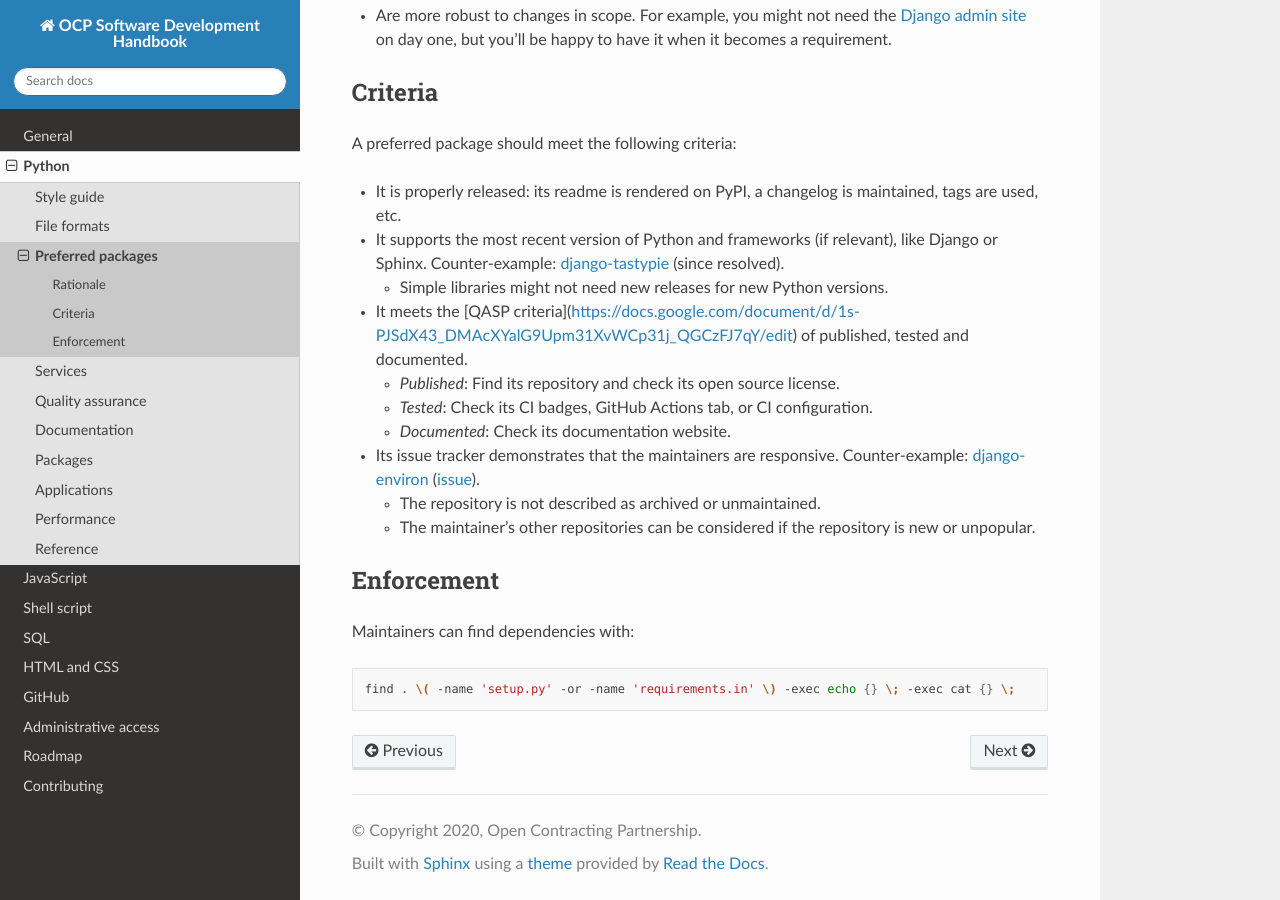
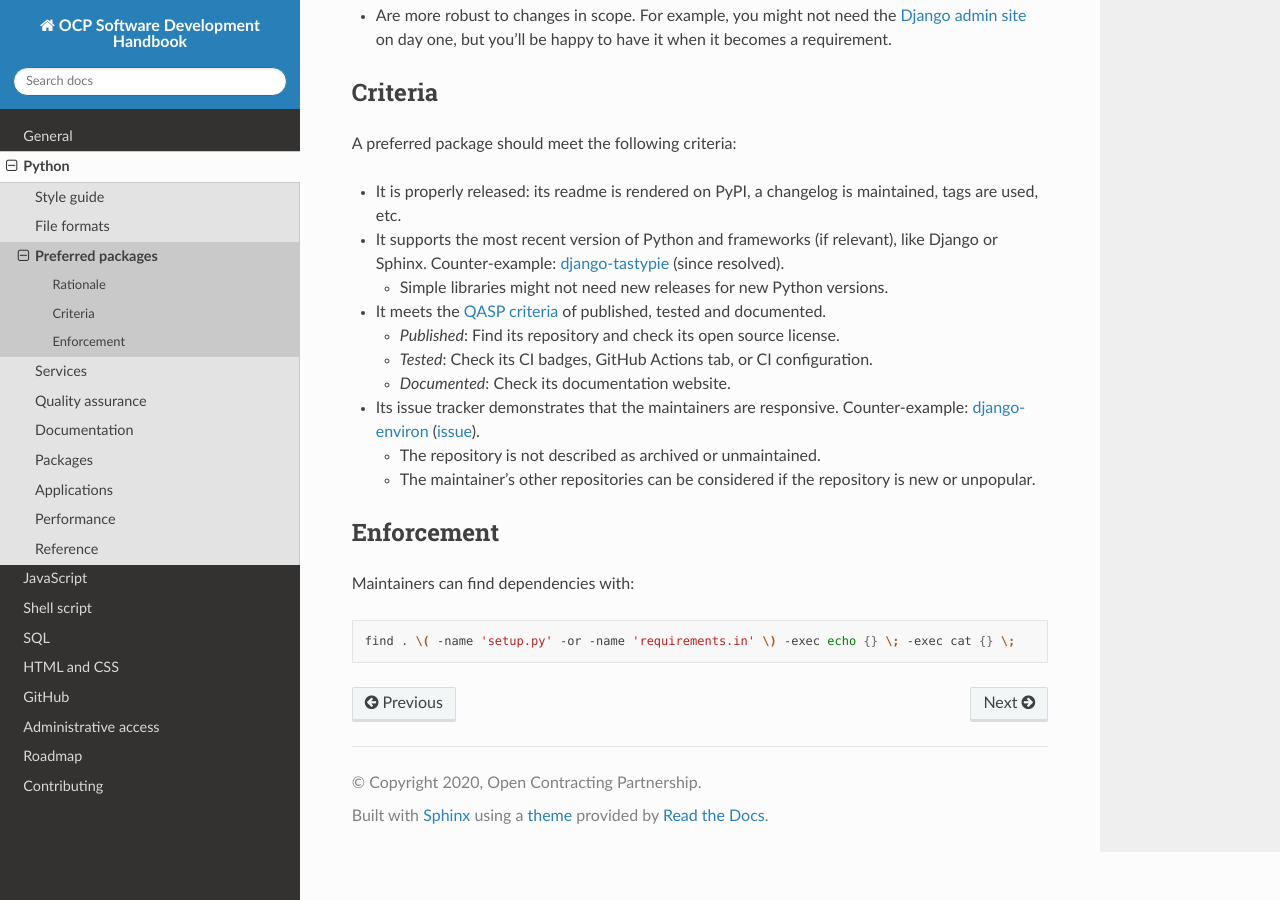
Before and after one commit to open-contracting/software-development-handbook, a Sphinx documentation site: the page built from docs/python/preferences.rst, in a window 1280 px wide and 900 px high, scrolled down 1407 px. Built offline with Sphinx 7.4.7 and the Read the Docs theme 2.0.0, drawn with Linux system fonts in a browser that asks for light colours.

Commit message:
fix: Fix RST syntax instead of Markdown syntax

```diff
--- a/docs/python/preferences.rst
+++ b/docs/python/preferences.rst
@@ -51,7 +51,7 @@ A preferred package should meet the following criteria:
 
    -  Simple libraries might not need new releases for new Python versions.
 
--  It meets the [QASP criteria](https://docs.google.com/document/d/1s-PJSdX43_DMAcXYalG9Upm31XvWCp31j_QGCzFJ7qY/edit) of published, tested and documented.
+-  It meets the `QASP criteria <https://docs.google.com/document/d/1s-PJSdX43_DMAcXYalG9Upm31XvWCp31j_QGCzFJ7qY/edit>`__ of published, tested and documented.
 
    -  *Published*: Find its repository and check its open source license.
    -  *Tested*: Check its CI badges, GitHub Actions tab, or CI configuration.
```
